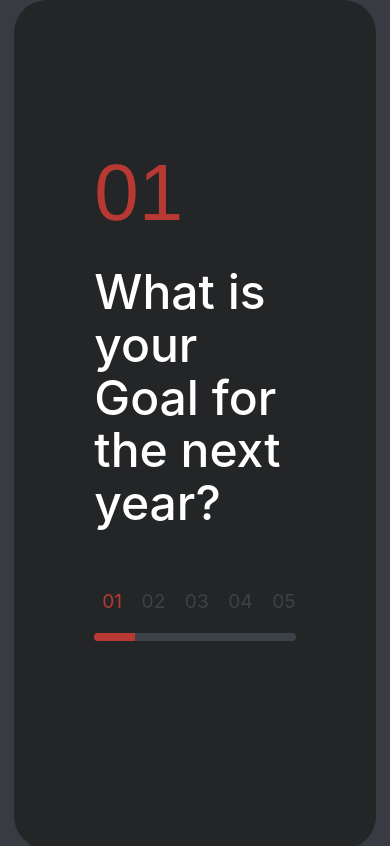
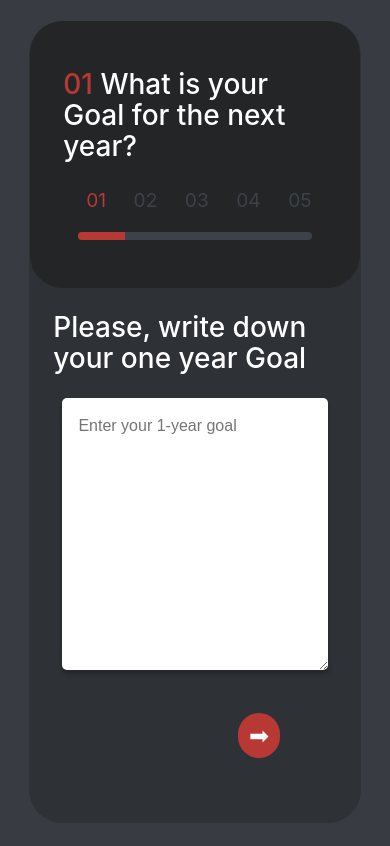
Before and after one commit to 12monthsOfPrototype/goalpresent, a Next.js app: page /goal in a window 390 px wide. Shown: the top 846 px of the page. Built offline with nearby package versions, Linux system fonts and the light colour scheme.

Commit message:
optimized for mobile

```diff
--- a/components/goal/left.js
+++ b/components/goal/left.js
@@ -3,9 +3,11 @@ import { theme } from '../../style/theme';
 const left = ({ heading, number, progress }) => {
   return (
     <>
-      <div className="col-sm-12 col-md-4 left">
-        <h1>{number}</h1>
-        <h2>{heading}</h2>
+      <div className="col-sm-12 col-md-4 left d-none d-md-block">
+        <div className="row">
+          <h1>{number}</h1>
+          <h2>{heading}</h2>
+        </div>
         <div className="my-5">
           <ul>
             <li className={number === '01' && 'active'}>01</li>
@@ -14,11 +16,31 @@ const left = ({ heading, number, progress }) => {
             <li className={number === '04' && 'active'}>04</li>
             <li className={number === '05' && 'active'}>05</li>
           </ul>
-          <div className="progress">
-            <div></div>
-          </div>
+        </div>
+        <div className="progress">
+          <div></div>
         </div>
       </div>
+      <div className="col-sm-12 col-md-4 left-sm d-md-none mx-3">
+        <div className="row">
+          <h3>
+            <span className="color-primary">{number}</span> {heading}
+          </h3>
+        </div>
+        <div className="my-3">
+          <ul>
+            <li className={number === '01' && 'active'}>01</li>
+            <li className={number === '02' && 'active'}>02</li>
+            <li className={number === '03' && 'active'}>03</li>
+            <li className={number === '04' && 'active'}>04</li>
+            <li className={number === '05' && 'active'}>05</li>
+          </ul>
+        </div>
+        <div className="progress">
+          <div></div>
+        </div>
+      </div>
+
       <style jsx>{`
         .left {
           background-color: ${theme.color.background.tertiary};
@@ -28,6 +50,12 @@ const left = ({ heading, number, progress }) => {
           flex-direction: column;
           justify-content: center;
           padding: 10rem 5rem;
+        }
+
+        .left-sm {
+          background-color: ${theme.color.background.tertiary};
+          padding: 3rem 3rem;
+          border-radius: ${theme.sizing.border.large};
         }
 
         h1 {
```
